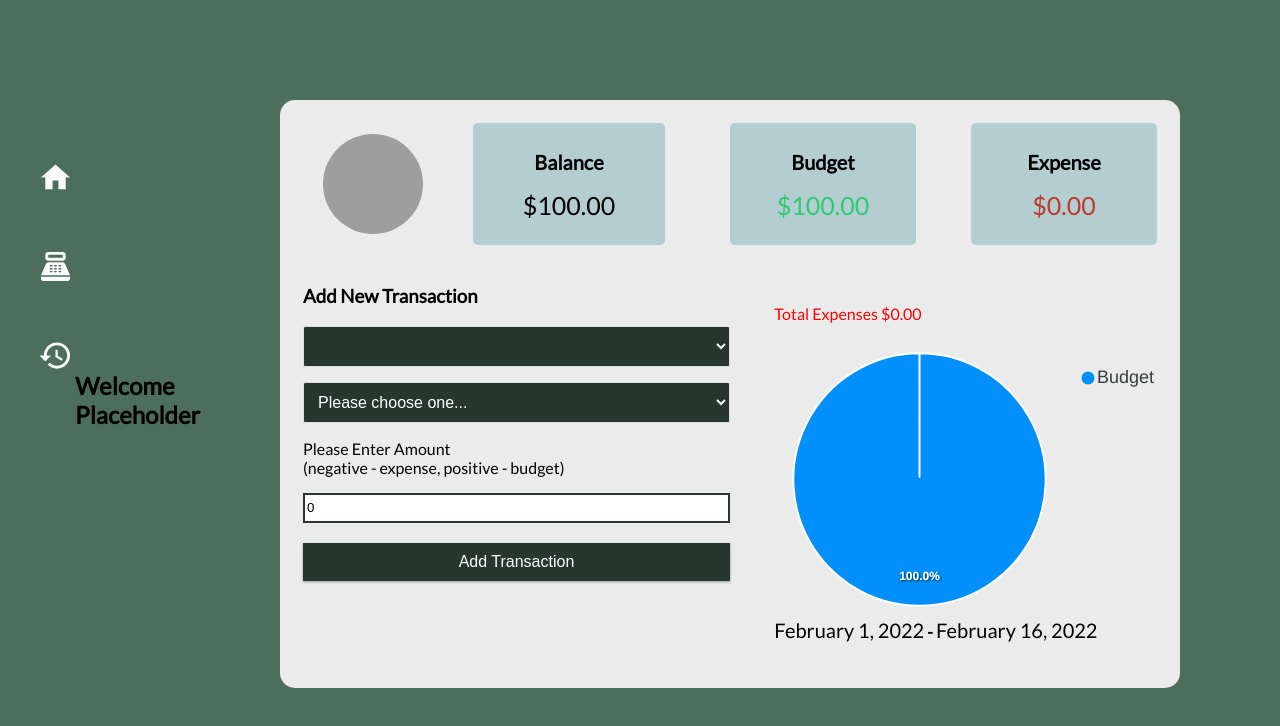
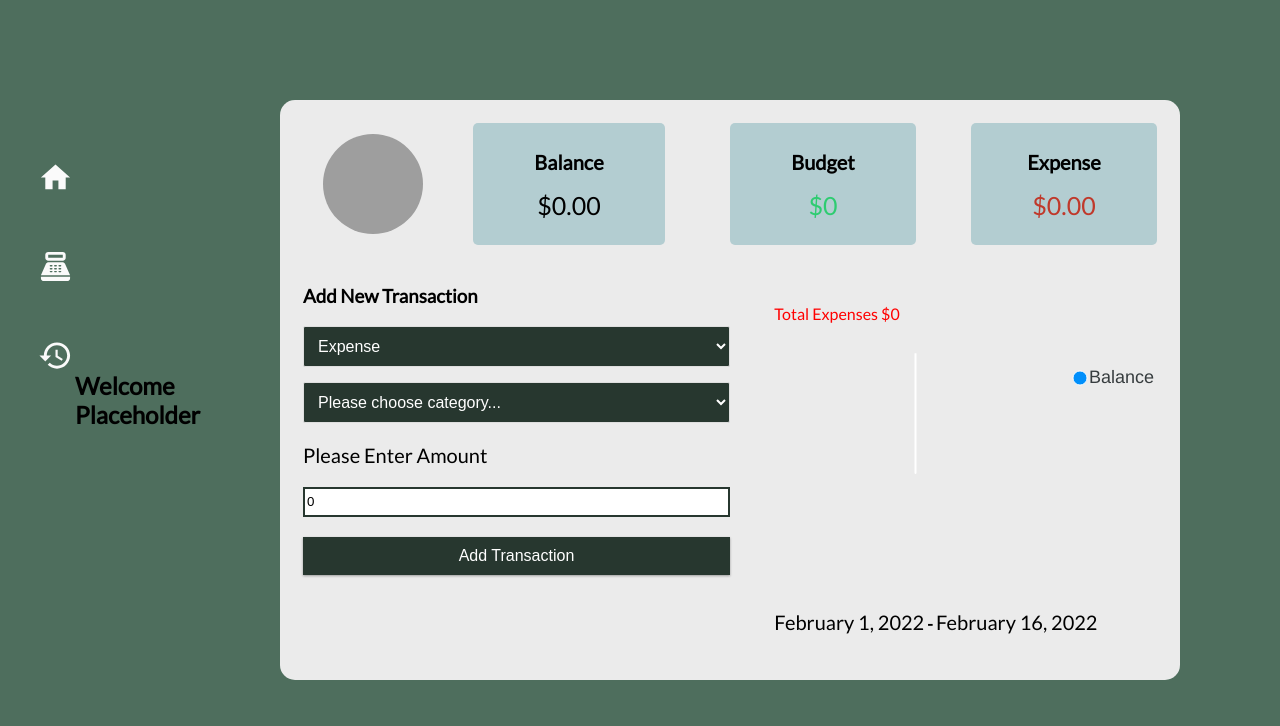
Before and after one commit to enukeWebDev/budget-tracker, a React (Create React App) app: page /home in a window 1280 px wide. Shown: the top 726 px of the page. Built offline with nearby package versions, Linux system fonts and the light colour scheme; grey boxes are pictures that could not be loaded.

Commit message:
new state added for budget and bugs on dashbaord display resolved

```diff
--- a/src/components/AddTransaction.js
+++ b/src/components/AddTransaction.js
@@ -77,35 +77,66 @@ import './AddTransaction.css'
 export const AddTransaction = () => {
 
   const [text, setText] = useState("");
-  // const [text, setText] = useState({
-  //   budget: "budget",
-  //   expense:"expense"
-  // });
-  const [category,setCategory] = useState("expense");
+
+  const[type, setType] = useState("expense");
+  const [category,setCategory] = useState("");
   const [amount, setAmount] = useState(0);
-
-  const { addTransaction } = useContext(GlobalContext);
+  const [error,setError] = useState("");
+  const [disable,setDisable] = useState(false);
+  const { addTransaction,transactions,budgets,addBudget} = useContext(GlobalContext);
 
   const onSubmit = e => {
-    console.log("category",category);
-    e.preventDefault();
-    console.log("text here",text);
-    const newTransaction = {
-      id: Math.floor(Math.random() * 1000),
-      text,
-      amount: +amount
+
+      e.preventDefault();
+      if(type === "expense"){
+        if(category=== ""){
+          setError("Please select category")
+          return
+        }
+        if(amount === 0){
+          setError("Please Enter Amount");
+          return
+        }
+      }
+      if(type === "expense"){
+      const newTransaction = {
+      id: transactions.length +1,
+      category,
+      amount: parseFloat(amount)
     }
 
     addTransaction(newTransaction);
+    return;
+   }
+  if(type === "budget"){
+    const newBudget = {
+      id:1,
+      amount: budgets[0].amount + parseFloat(amount)
+    }
+    console.log(newBudget);
+    addBudget(newBudget);
   }
 
+  }
+
+  const handleType= (e)=>{
+    const value= e.target.value;
+    console.log("type",value);
+    setType(value);
+    if(value === "budget"){
+      console.log("here");
+      setDisable(true);
+    }
+    if(value === "expense"){
+      console.log("here");
+      setDisable(false);
+    }
+  }
   const handleCategory = (e)=>{
+    const value= e.target.value;
+    console.log("Category",value);
+    setCategory(value);
 
-    const name = e.target.name;
-    const value= e.target.value;
-    console.log("name",name);
-    console.log("value",value);
-    setCategory(value);
   }
 
   return (
@@ -120,19 +151,16 @@ export const AddTransaction = () => {
 
 
         {/* This can be map instead later on to clean this up a bit */}
-        <div className="form-control">
-          <select>
-          {/* <select onChange={handleCategory} name="category"> */}
-            {/* <option value="budget">Budget</option>
-            <option value="expense">Expense</option> */}
-            {/* <option value={text.budget}>Budget</option>
-            <option value={text.expense}>Expense</option> */}
+        <div className="form-control" onChange={handleType}>
+          <select >
+            <option value="expense">Expense</option>
+            <option value="budget">Budget</option>
           </select>
         </div>
 
-        <div className="form-control">
-          <select>
-            <option value="types">Please choose one...</option>
+        <div className="form-control" >
+          <select onChange={handleCategory} name="category" disabled={disable}>
+            <option value="types">Please choose category...</option>
             <option value="set-budget">Set you monthly budget</option>
             <option value="bills">Bills</option>
             <option value="food">Food</option>
@@ -146,10 +174,12 @@ export const AddTransaction = () => {
 
 
         <div className="form-controls">
-          <p clasName="form__label"><label htmlFor="amount">Please Enter Amount<br />
-            (negative - expense, positive - budget)</label>
+          <p className="form__label"><label htmlFor="amount">Please Enter Amount<br />
+           </label>
             </p>
-          <input type="number" className="form__input" value={amount} onChange={(e) => setAmount(e.target.value)} placeholder="Enter amount..." />
+          <input type='number' step="0.1" className="form__input" value={amount} onChange={(e) => setAmount(e.target.value)} placeholder="Enter amount..." />
+          {error && <p className="form__label color--red">{error}</p>}
+          <br />
         </div>
 
         <button className="btn">Add Transaction</button>
--- a/src/components/Balance.js
+++ b/src/components/Balance.js
@@ -4,12 +4,16 @@ import './Balance.css'
 
 export const Balance = () => {
 
-  const { transactions } = useContext(GlobalContext);
+  const { transactions ,budgets } = useContext(GlobalContext);
 
   const amounts = transactions.map(transaction => transaction.amount);
-  // console.log(amounts);
 
-  const total = amounts.reduce((acc, item) => (acc += item), 0).toFixed(2);
+  const expense =
+    amounts
+      .reduce((acc, item) => (acc += item), 0) ;
+
+   let total = (budgets[0].amount - expense).toFixed(2);
+
 
   return (
     <div className="counter-container">
--- a/src/components/BudgetExpense.js
+++ b/src/components/BudgetExpense.js
@@ -4,21 +4,20 @@ import './BudgetExpense.css'
 
 export const BudgetExpense = () => {
 
-  const { transactions } = useContext(GlobalContext);
+  const { transactions , budgets} = useContext(GlobalContext);
 
   const amounts = transactions.map(transaction => transaction.amount);
-
+ console.log("amount",amounts);
   //income
-  const budget = amounts
-    .filter(item => item > 0)
-    .reduce((acc, item) => (acc += item), 0)
-    .toFixed(2);
+  // const budget = amounts
+  //   .filter(item => item > 0)
+  //   .reduce((acc, item) => (acc += item), 0)
+  //   .toFixed(2);
 
   //expense
   const expense = (
     amounts
-      .filter(item => item < 0)
-      .reduce((acc, item) => (acc += item), 0) * -1)
+      .reduce((acc, item) => (acc += item), 0) * 1)
     .toFixed(2);
 
   return (
@@ -26,7 +25,7 @@ export const BudgetExpense = () => {
 
       <div className="budget">
         <h4>Budget</h4>
-        <p className="money-plus">${budget}</p>
+        <p className="money-plus">${budgets[0].amount}</p>
       </div>
 
       <div className="expense">
--- a/src/components/PieChart.js
+++ b/src/components/PieChart.js
@@ -5,26 +5,53 @@ import Moment from 'react-moment';
 
 function PieChart(props){
  // const date  = new Date().toLocaleString() ;
-  const { transactions } = useContext(GlobalContext);
+  const { transactions , budgets} = useContext(GlobalContext);
   const newTransactions = [...transactions];
 
   let date  = new Date();
   let currentMonthLastDate  = (new Date(date.getFullYear(), date.getMonth(), 1));
-  const types =[];
-  transactions.forEach(element => {
-     if(!types.includes(element.text)){
-      types.push(element.text);
-     }
-  });
+  // const types =[];
+  // transactions.forEach(element => {
+  //    if(!types.includes(element.text)){
+  //     types.push(element.text);
+  //    }
+  // });
 
-  const series = newTransactions.map((item) => item.amount);
-  const labels = newTransactions.map((item) => item.text);
+  const refactorForChart = (data) =>{
+    let totalExpenseByCategory={};
+    data.forEach(item => {
+     !totalExpenseByCategory[item.category]? totalExpenseByCategory[item.category]= item.amount:   totalExpenseByCategory[item.category] += item.amount;
+    });
+
+    return totalExpenseByCategory;
+ }
+
+ const dataObj = refactorForChart(transactions);
+
+  const amounts = transactions.map(transaction => transaction.amount);
 
   const expense = (
-    series
-      .filter(item => item < 0)
-      .reduce((acc, item) => (acc += item), 0) * -1)
-    .toFixed(2);
+    amounts
+      .reduce((acc, item) => (acc += item), 0) * 1)
+   let total = (budgets[0].amount - expense).toFixed(2);
+
+   if(budgets[0].amount === 0){
+     total = 0;
+   }
+
+  // const series = newTransactions.map((item) => item.amount);
+  // const labels = newTransactions.map((item) => item.category);
+  const series = Object.values(dataObj)
+  const labels = Object.keys(dataObj);
+  series.unshift(parseFloat(total));
+  labels.unshift('Balance');
+  console.log(series);
+  console.log(labels);
+
+
+  // const series =[1,2,3];
+  // const labels =['a','b','c'];
+
 
   return (
     <div className="Home__page__chart">
--- a/src/context/AppReducer.js
+++ b/src/context/AppReducer.js
@@ -7,10 +7,17 @@ export default (state, action) => {
       }
 
     case 'ADD_TRANSACTION':
-
+      console.log("add_transaction",action.payload);
       return {
         ...state,
         transactions: [action.payload, ...state.transactions]
+      }
+
+    case 'ADD_BUDGET':
+      // console.log(action.payload);
+      return {
+        ...state,
+        budgets:[ action.payload]
 
       }
 
--- a/src/context/GlobalState.js
+++ b/src/context/GlobalState.js
@@ -5,10 +5,17 @@ import AppReducer from './AppReducer';
 const initialState = {
 
   transactions: [
-    {
-    id:1,
-    amount:100,
-    text:'Budget'
+  //   {
+  //   id:1,
+  //   amount:100,
+  //   text:'Budget'
+  // }
+],
+
+budgets: [
+   {
+    id: 1,
+    amount:0
   }
 ]
 
@@ -64,12 +71,27 @@ export const GlobalProvider = ({ children }) => {
     });
   }
 
+  // function deleteBudget(id) {
+  //   dispatch({
+  //     type: 'DELETE_BUDGET',
+  //     payload: id
+  //   });
+  // }
+
+  function addBudget(budget) {
+    dispatch({
+      type: 'ADD_BUDGET',
+      payload: budget
+    });
+  }
 
   return (
     <GlobalContext.Provider value={{
+      budgets : state.budgets,
       transactions: state.transactions,
       deleteTransaction,
-      addTransaction
+      addTransaction,
+      addBudget
     }}>
       {children}
     </GlobalContext.Provider>
```
